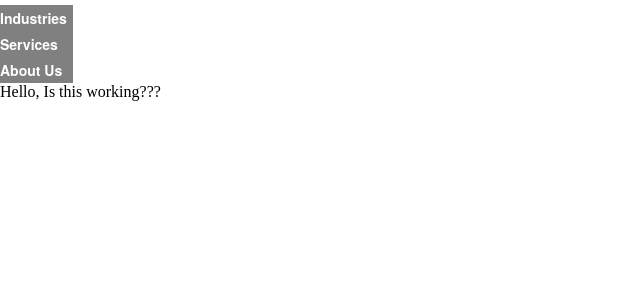
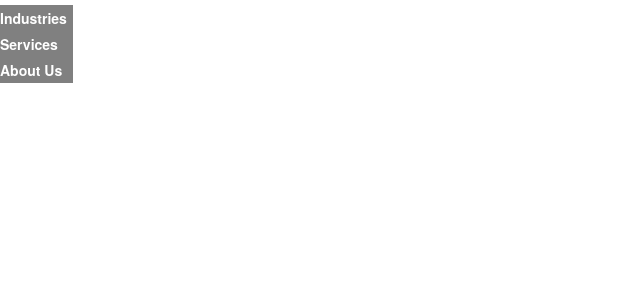
Before and after one commit to IvanGent/bukwild, a React (Create React App) app: page / in a window 1280 px wide. Shown: the top 300 px of the page, without its empty margins (0-640 px from the left). Built offline with nearby package versions, Linux system fonts and the light colour scheme.

Commit message:
cleaning up statement from App comp

```diff
--- a/src/App.js
+++ b/src/App.js
@@ -54,7 +54,6 @@ function App() {
   return (
     <BrowserRouter>
       <NavBar />
-      Hello, Is this working???
       <Route path='/industries'>
         <Marquee info={pages[0].blocks[0]} />
       </Route>
```
